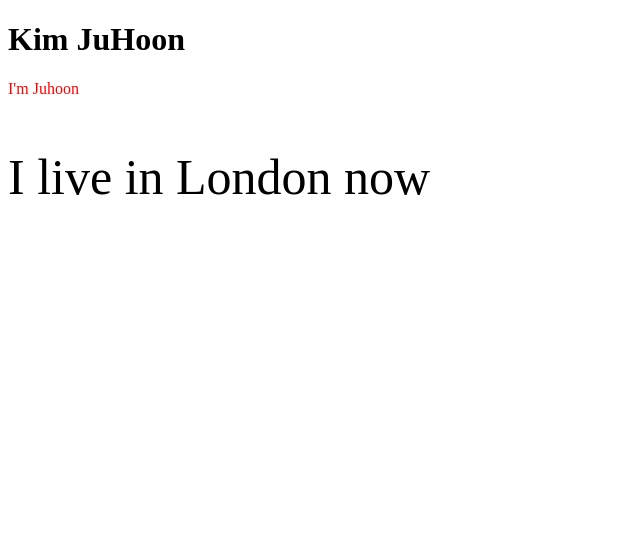
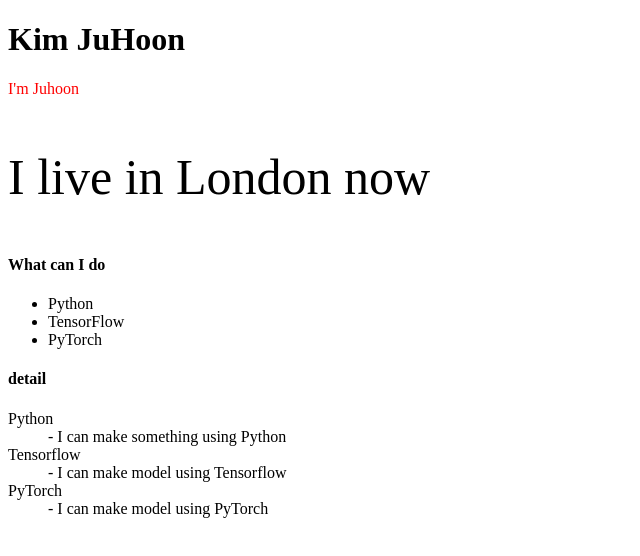
Before and after one commit to galaxy1014/galaxy1014.github.io, a plain HTML site: page index.html in a window 1280 px wide. Shown: the whole page, without its empty margins (0-640 px from the left). Drawn offline with Linux system fonts and the light colour scheme.

Commit message:
Update index.html

```diff
--- a/index.html
+++ b/index.html
@@ -9,6 +9,25 @@
 
 <p style="color:red;"> I'm Juhoon </p>
 <p style="font-size:50px;"> I live in London now </p>
+
+<h4> What can I do </h4>
+
+<ul>
+ <li> Python </li>
+ <li> TensorFlow </li>
+ <li> PyTorch </li>
+</ul>
+
+<h4> detail </h4>
+
+<dl>
+ <dt> Python </dt>
+ <dd> - I can make something using Python </dd>
+ <dt> Tensorflow </dt>
+ <dd> - I can make model using Tensorflow </dd>
+ <dt> PyTorch </dt>
+ <dd> - I can make model using PyTorch </dd>
+</dl>
 </body>
 
 </html>
```
